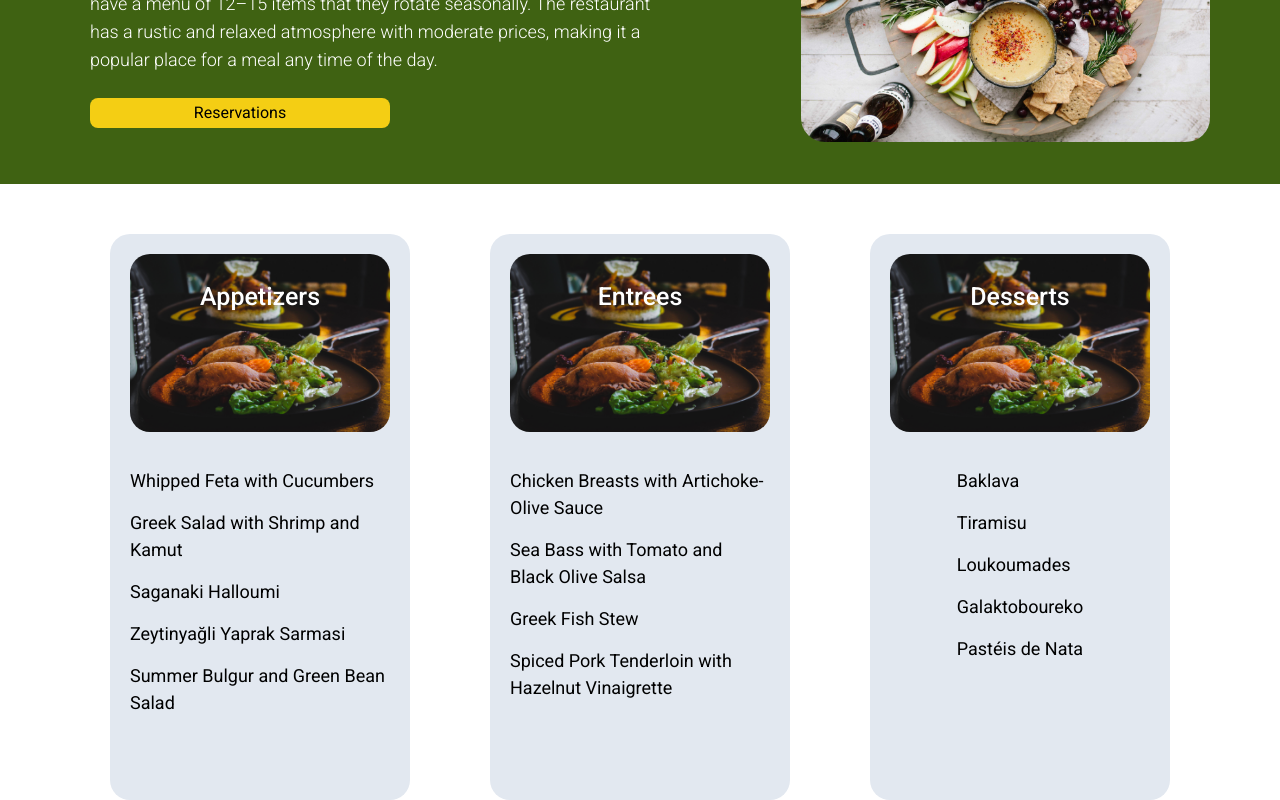
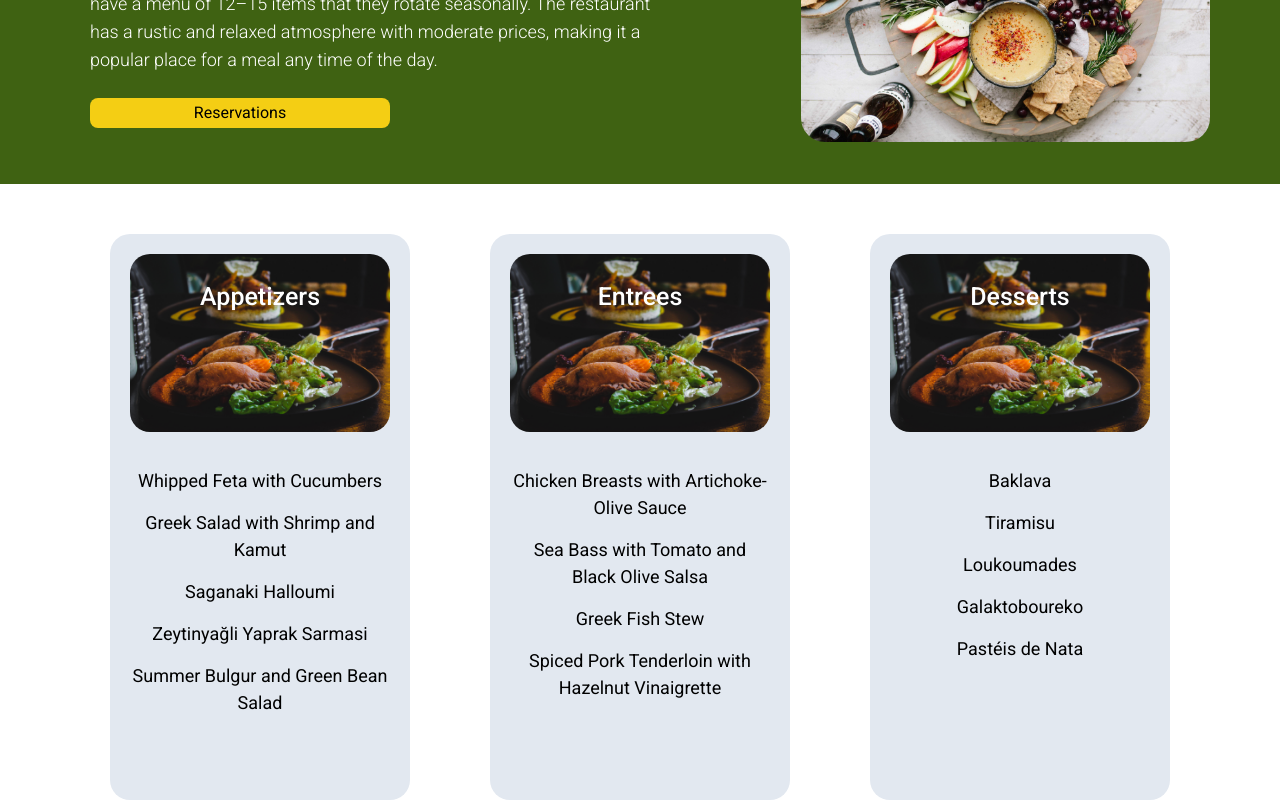
Before and after one commit to kingkwongsta/coursera-capstone-little-lemon, a React (Create React App) app: page / in a window 1280 px wide. Shown: the part 272-1072 px from the top of the page. Built offline with nearby package versions, Linux system fonts and the light colour scheme.

Commit message:
refactor entrees to use menu card

```diff
--- a/src/components/menucard.jsx
+++ b/src/components/menucard.jsx
@@ -13,7 +13,7 @@ function MenuCard({ cardimg, menuitems, category }) {
           {category}
         </h2>
       </div>
-      <div className="menu-items flex justify-center">
+      <div className="menu-items flex justify-center text-center">
         <ul className="mt-5">
           {menuitems.map((item, index) => {
             return (
--- a/src/pages/menu.jsx
+++ b/src/pages/menu.jsx
@@ -32,30 +32,8 @@ function Menu() {
         menuitems={appetizer}
         category="Appetizers"
       />
-      {/* MAINS */}
-      <div className="main flex-auto bg-slate-200 max-w-[450px] p-5 mx-10 rounded-[20px] min-h-[566px]">
-        <div className="relative flex justify-center">
-          <img
-            className="rounded-[20px] flex-shrink-0 max-h-[300px]"
-            src={MenuImage}
-            alt="flight bgd"
-          />
-          <h2 className="absolute bottom-[110px] w-full text-center font-[500] text-[25px] leading-[51px] text-[#FFFFFF] z-10">
-            Entrees
-          </h2>
-        </div>
-        <div className="menu-items flex justify-center">
-          <ul className="mt-5">
-            {entrees.map((item, index) => {
-              return (
-                <li key={index} className="text-[18px] my-[15px]">
-                  {item}
-                </li>
-              );
-            })}
-          </ul>
-        </div>
-      </div>
+      {/* Entrees */}
+      <MenuCard cardimg={MenuImage} menuitems={entrees} category="Entrees" />
       {/* DESSERTS */}
       <div className="dessert flex-auto bg-slate-200 max-w-[450px] p-5 mx-10 rounded-[20px] min-h-[566px]">
         <div className="relative flex justify-center">
@@ -68,7 +46,7 @@ function Menu() {
             Desserts
           </h2>
         </div>
-        <div className="menu-items flex justify-center">
+        <div className="menu-items flex justify-center text-center">
           <ul className="mt-5">
             {desserts.map((item, index) => {
               return (
```
